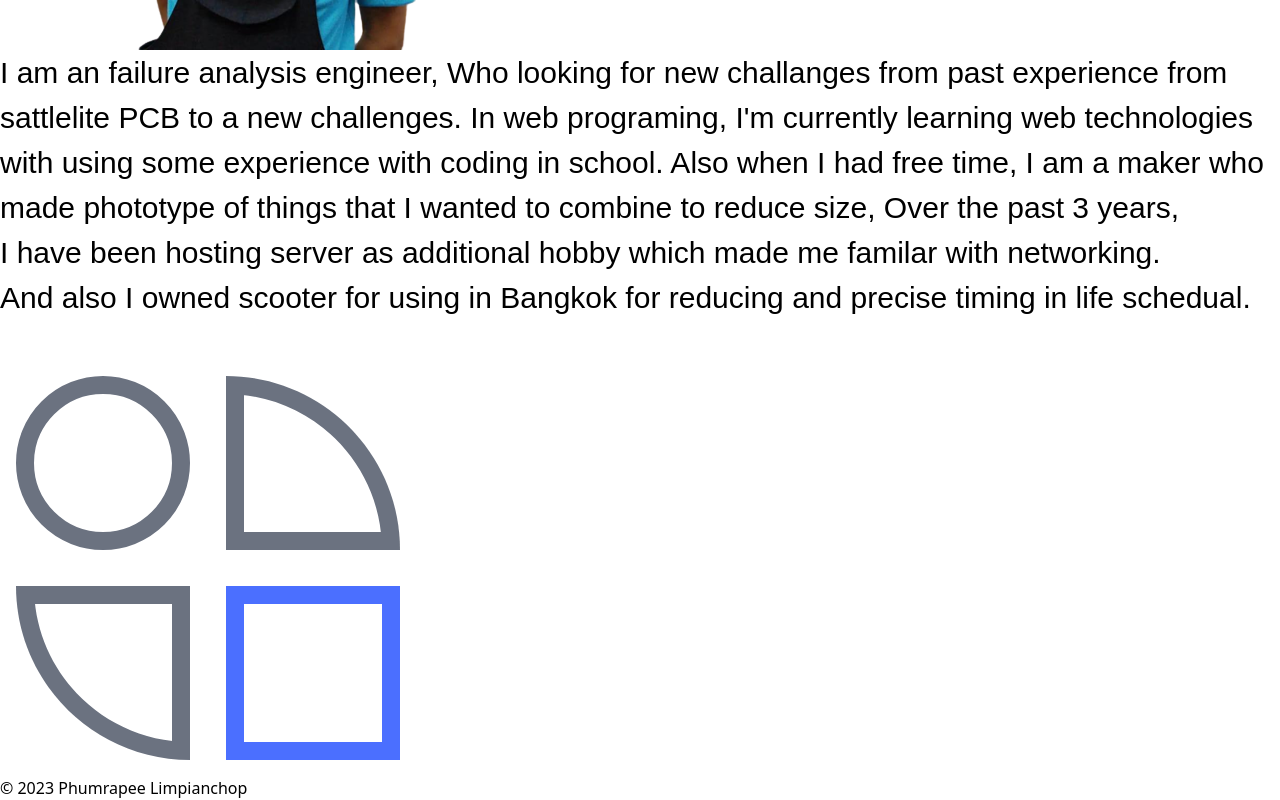
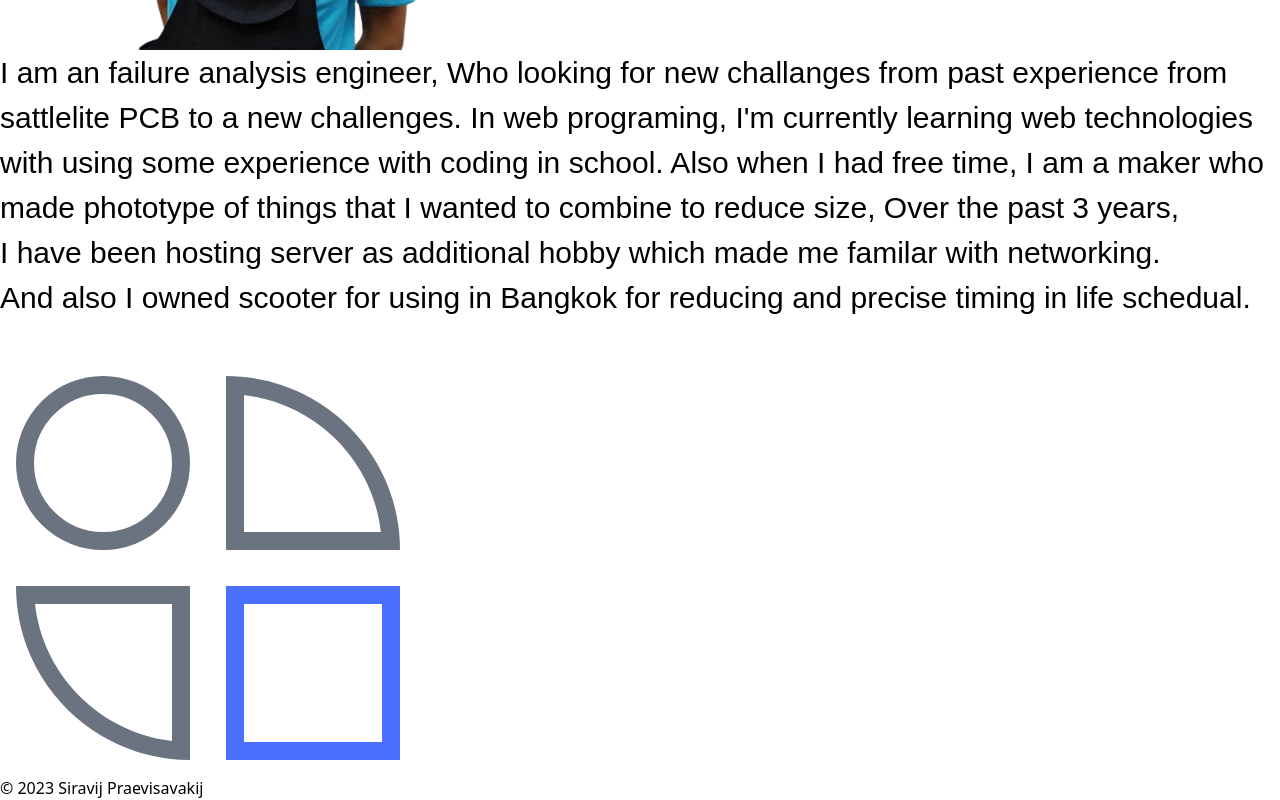
Before and after one commit to siravijbb/NB-GEARS-V1, a SvelteKit app: page / in a window 1280 px wide. Shown: the part 583-1383 px from the top of the page. Built offline with nearby package versions, Linux system fonts and the light colour scheme; a web font is replaced by a local one.

Commit message:
new update

```diff
--- a/src/routes/+page.svelte
+++ b/src/routes/+page.svelte
@@ -24,7 +24,7 @@
           </a>
         </div>
         <div class="mx-4 h-6 sm:h-8 border-l-2 border-gray-300" />
-        <p>© {new Date().getFullYear()} Phumrapee Limpianchop</p>
+        <p>© {new Date().getFullYear()} Siravij Praevisavakij</p>
       </footer>
 
     <style>
```
